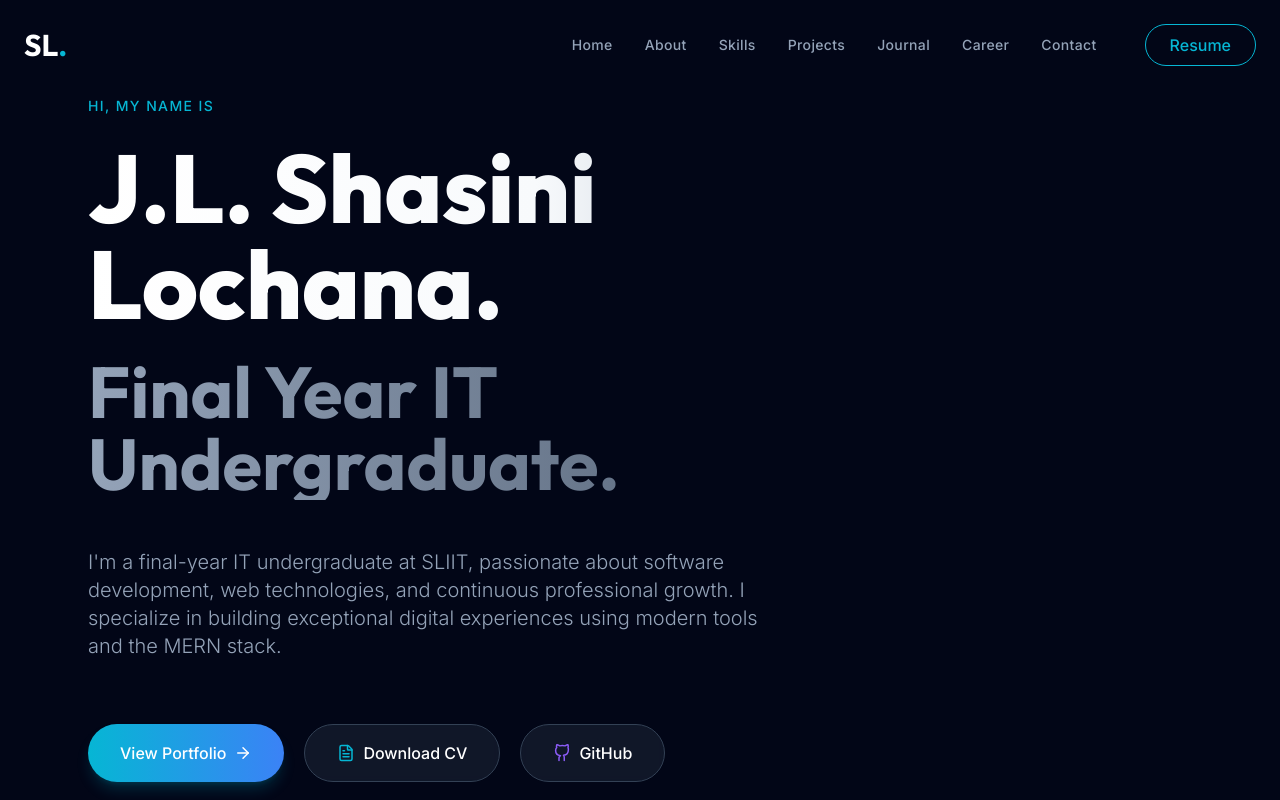
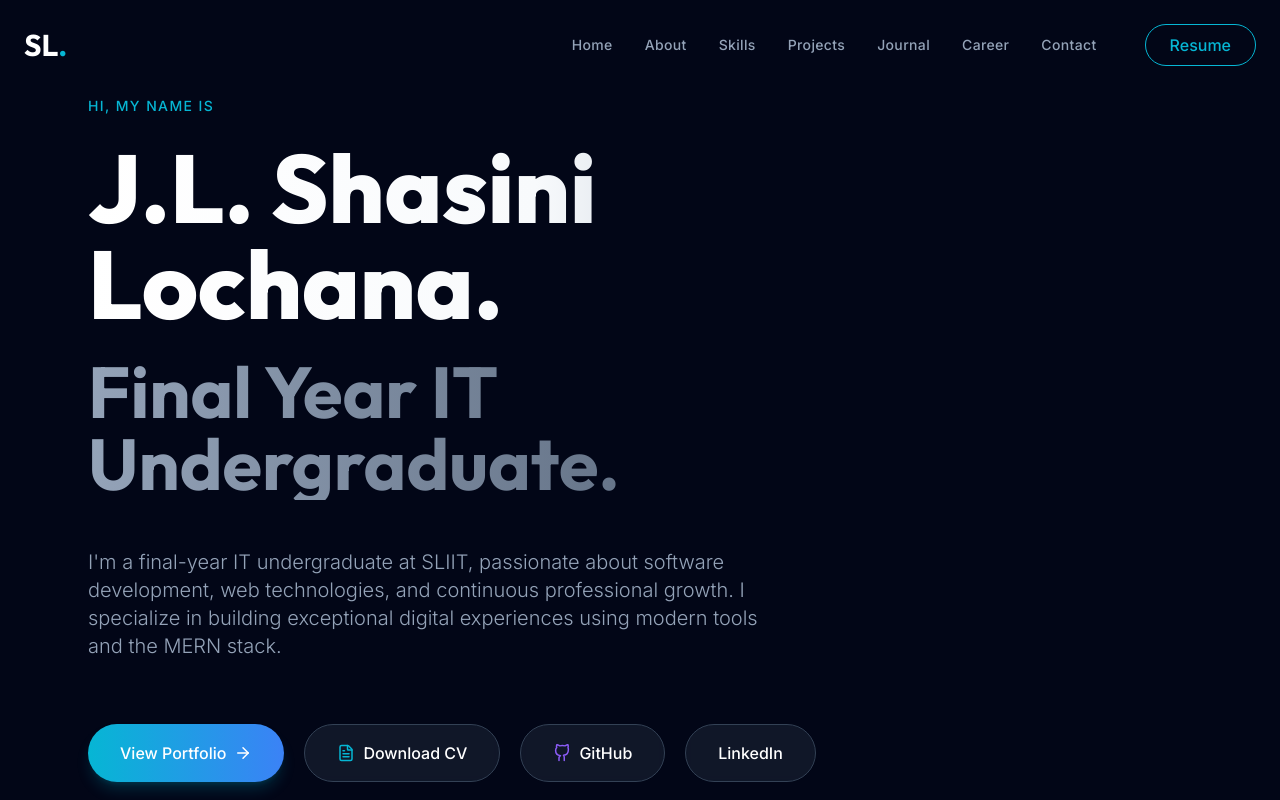
Before and after one commit to lochanajayasinghe/ppw-portfolio-mern, a React (Vite) app in the folder frontend/: page / in a window 1280 px wide. Shown: the top 800 px of the page. Built offline with nearby package versions, Linux system fonts and the light colour scheme.

Commit message:
Update Hero.jsx

```diff
--- a/frontend/src/components/Hero.jsx
+++ b/frontend/src/components/Hero.jsx
@@ -85,6 +85,14 @@ const Hero = () => {
           >
             <GithubIcon size={18} className="text-accentPurple" /> GitHub
           </a>
+          <a
+            href="https://www.linkedin.com/in/lochana-jayasinghe-a28674319/"
+            target="_blank"
+            rel="noopener noreferrer"
+            className="flex items-center gap-2 bg-slate-800/50 backdrop-blur-sm border border-slate-700 hover:border-accentPurple text-white px-8 py-4 rounded-full font-medium transition-all duration-300 hover:-translate-y-1"
+          >
+             LinkedIn
+          </a>
         </motion.div>
       </motion.div>
     </section>
```
